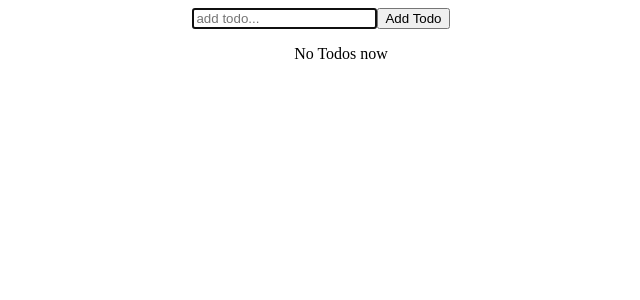
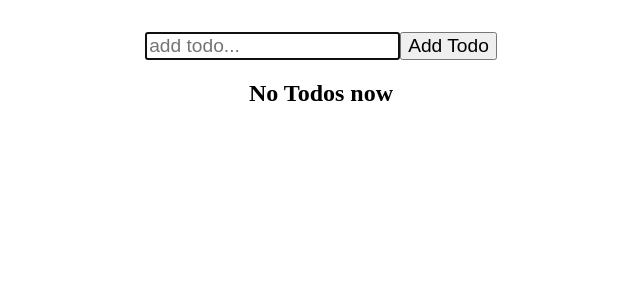
Before and after one commit to yohei04/redux_practice, a React (Create React App) app: page / in a window 1280 px wide. Shown: the top 300 px of the page, without its empty margins (319-959 px from the left). Built offline with nearby package versions, Linux system fonts and the light colour scheme.

Commit message:
styleの細かい修正

```diff
--- a/src/Jest/Todo-with-Redux/components/todo/AddTodo.js
+++ b/src/Jest/Todo-with-Redux/components/todo/AddTodo.js
@@ -18,15 +18,18 @@
   // console.log(todos)
   return (
     <div data-testid="addTodo">
-      <form>
+      <form style={{ marginTop: '2rem' }}>
         <input
           autoFocus
+          style={{ fontSize: '1.2rem' }}
           type="text"
           placeholder="add todo..."
           value={value}
           onChange={(e) => setValue(e.target.value)}
         />
-        <button onClick={handleSubmit}>Add Todo</button>
+        <button style={{ fontSize: '1.2rem' }} onClick={handleSubmit}>
+          Add Todo
+        </button>
       </form>
     </div>
   );
--- a/src/Jest/Todo-with-Redux/components/todo/TodoList.js
+++ b/src/Jest/Todo-with-Redux/components/todo/TodoList.js
@@ -9,14 +9,14 @@
   return (
     <ul style={{userSelect: 'none'}}>
       {todos.length === 0 ? (
-        <p>No Todos now</p>
+        <h2>No Todos now</h2>
       ) : (
         todos.map((todo) => (
           <div
             key={todo.id}
             style={{
               display: 'flex',
-
+              justifyContent: 'center',
               alignItems: 'center',
               fontSize: '2rem',
             }}
--- a/src/index.css
+++ b/src/index.css
@@ -21,3 +21,7 @@
   align-items: center;
   justify-content: center;
 } */
+
+ul {
+  padding: 0;
+}
```
